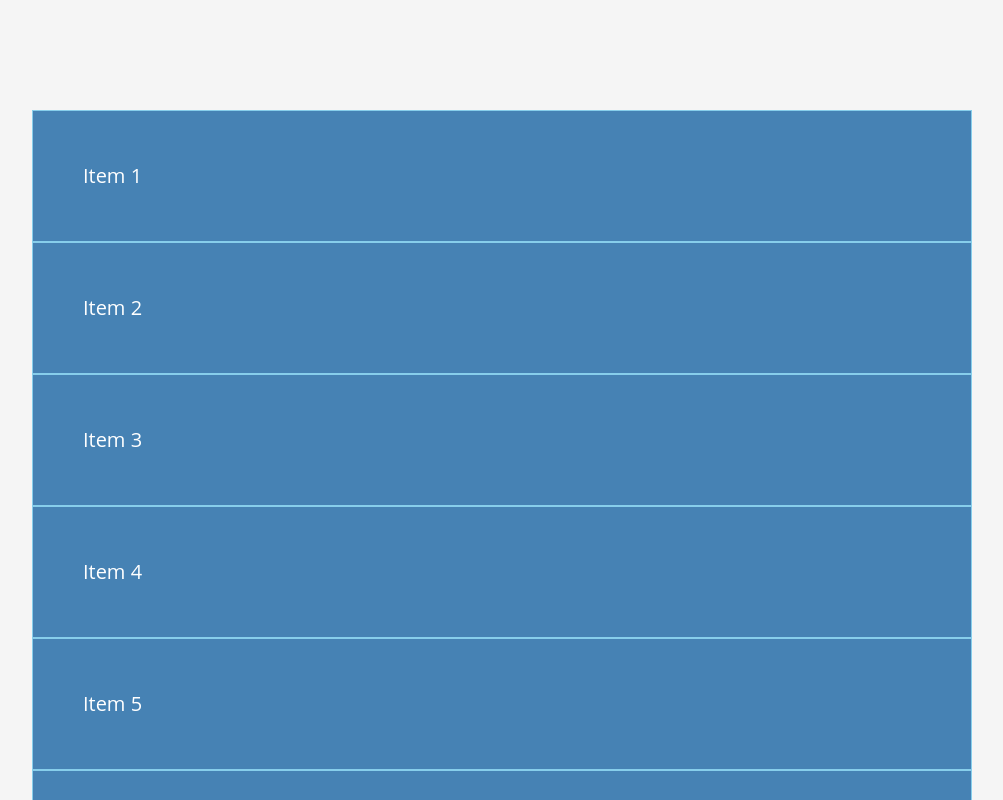
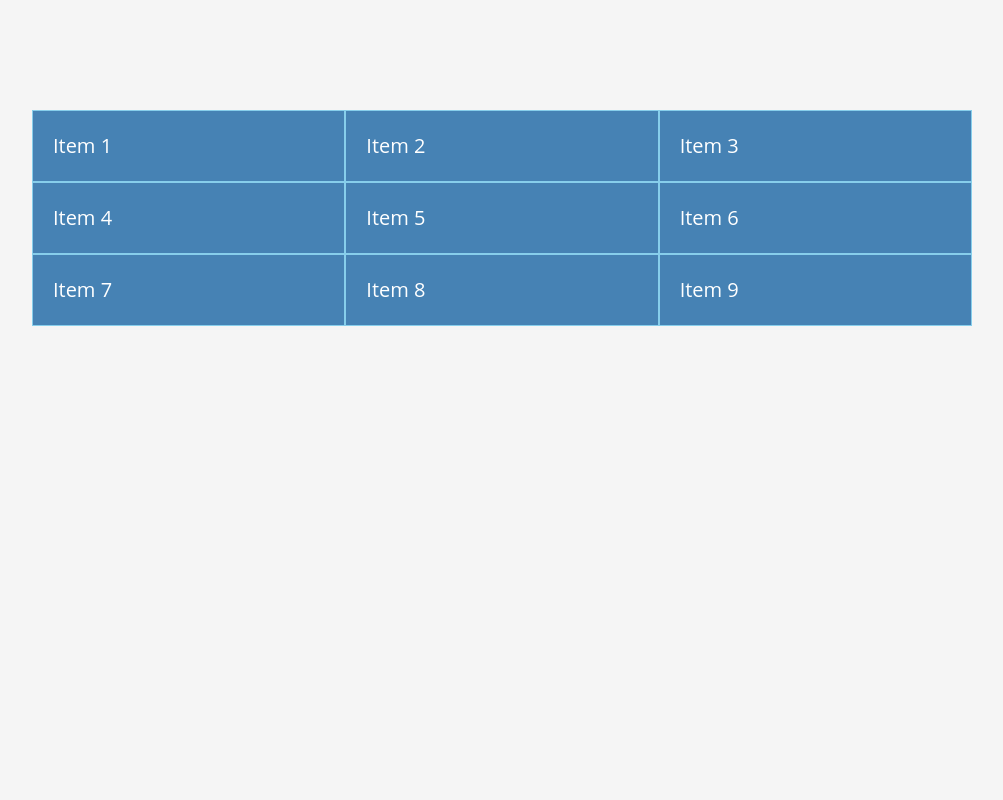
Before and after one commit to danielerhabor/grid-crash, a React (Create React App) app: page / in a window 1280 px wide. Shown: the top 800 px of the page, without its empty margins (138-1141 px from the left). Built offline with nearby package versions, Linux system fonts and the light colour scheme.

Commit message:
Reset all sizes back to pixels to save development time. Added styled grid container and grid items. Used `grid-template-columns`

```diff
--- a/src/App.module.css
+++ b/src/App.module.css
@@ -1,18 +1,18 @@
 .container {
-  /* 960px */
-  max-width: 60rem;
-  /* 100px */
-  margin: 6.25rem auto;
-  /* 10px */
-  padding: 0.625rem;
+  max-width: 960px;
+  margin: 100px auto;
+  padding: 10px;
+  display: grid;
+  grid-template-columns: 1fr 1fr 1fr;
 }
 
 .item {
   background: steelblue;
   color: #fff;
-  /* 20px */
-  font-size: 1.25rem;
-  /* 50px */
-  padding: 3.125rem;
-  border: skyblue 0.063rem solid;
+
+  font-size: 20px;
+
+  padding: 20px;
+
+  border: skyblue 1px solid;
 }
--- a/src/index.css
+++ b/src/index.css
@@ -6,7 +6,7 @@
 
 body {
   font-family: 'Open Sans', sans-serif;
-  font-size: 1rem;
+  font-size: 16px;
   line-height: 1.5;
   color: #333;
   background: #f5f5f5;
```
